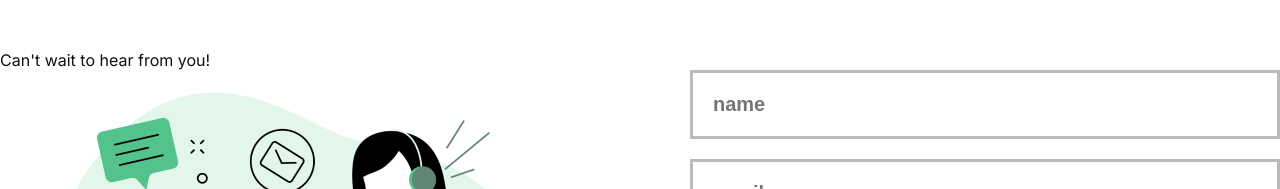
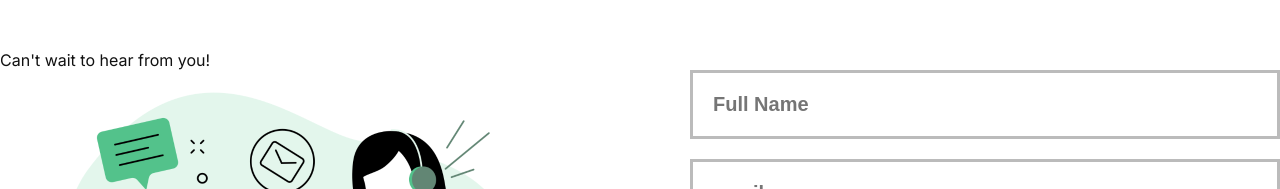
Before and after one commit to AredomLeake/niber-deploy, a Next.js app: page /contact in a window 1280 px wide. Shown: the part 222-411 px from the top of the page. Built offline with nearby package versions, Linux system fonts and the light colour scheme; no server answers.

Commit message:
sub name updated

```diff
--- a/src/app/contact/page.jsx
+++ b/src/app/contact/page.jsx
@@ -26,7 +26,7 @@ const Contact = () => {
           />
         </div>
         <form className={styles.form}>
-          <input type="text" placeholder="name" className={styles.input} />
+          <input type="text" placeholder="Full Name" className={styles.input} />
           <input type="text" placeholder="email" className={styles.input} />
           <textarea
             className={styles.textArea}
```
